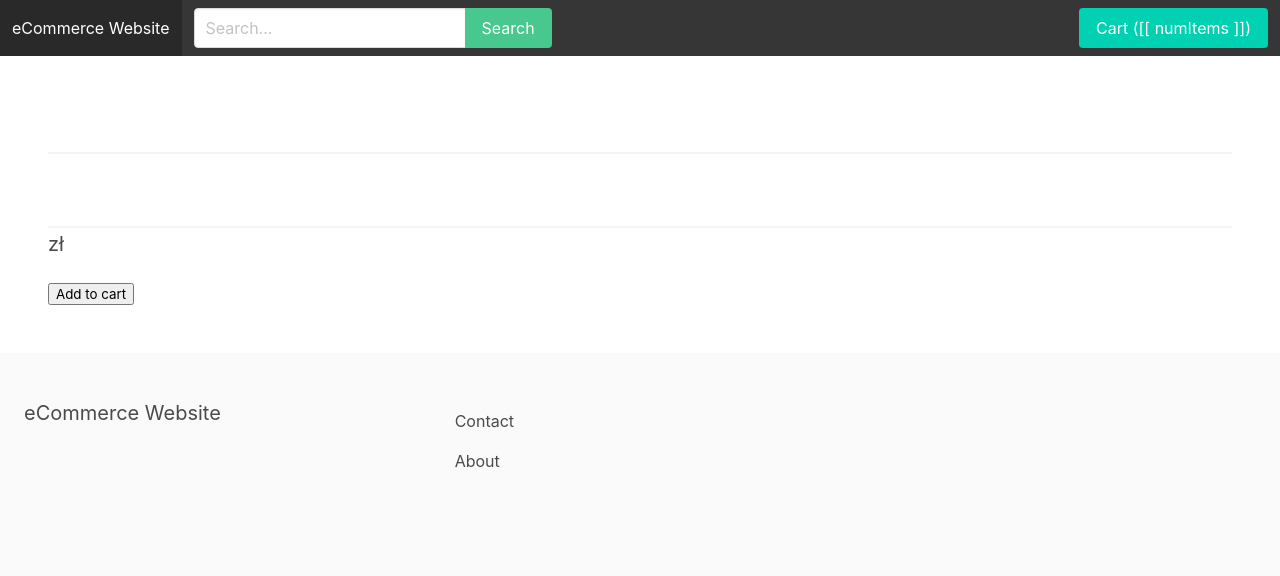
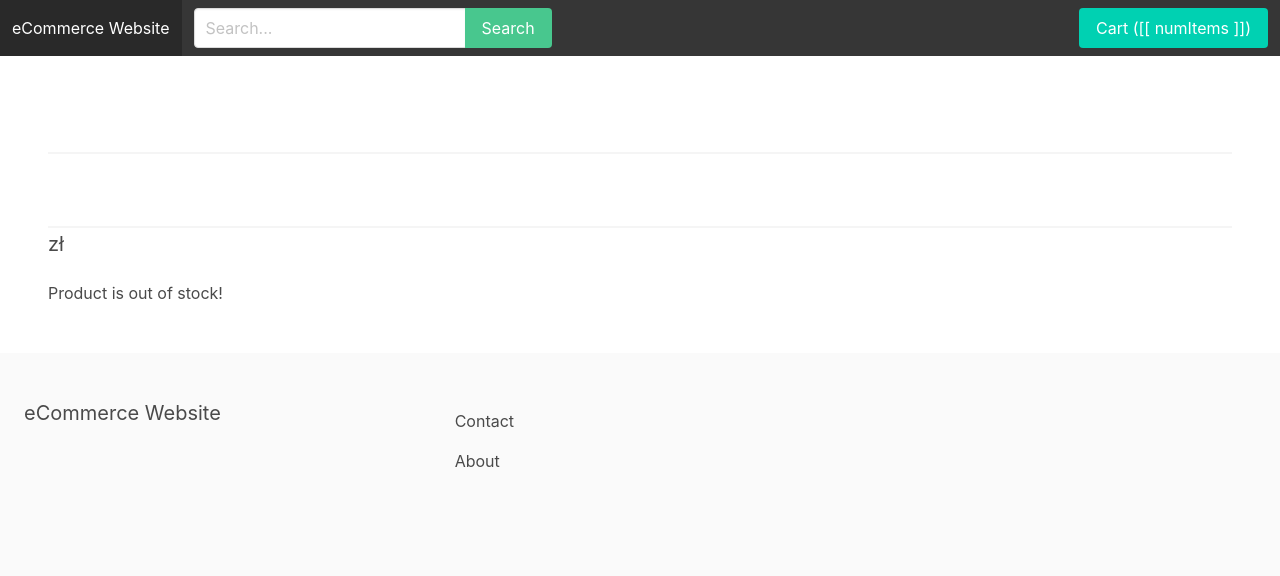
Before and after one commit to JakubKujawa/eCommerce-Website-Project, a Django app: template apps/store/templates/product_detail.html in a window 1280 px wide. Shown: the top 576 px of the page. Run offline with Django 4.2, Linux system fonts and the light colour scheme; the template is opened without the code that fills it, so the values that code supplies are empty; some libraries are stand-ins or nearby versions.

Commit message:
feat: Add a simple inventory system
Signed-off-by: CodePlayer <ZK_Jakub@proton.me>

```diff
--- a/apps/cart/cart.py
+++ b/apps/cart/cart.py
@@ -45,6 +45,12 @@ class Cart(object):
 
         self.save()
 
+    def has_product(self, product_id):
+        if str(product_id) in self.cart:
+            return True
+        else:
+            return False
+
     def remove(self, product_id):
         if product_id in self.cart:
             del self.cart[product_id]
--- a/apps/cart/views.py
+++ b/apps/cart/views.py
@@ -13,7 +13,7 @@ def cart_detail(request):
         url = f"/{product.category.slug}/{product.slug}/"
         b = f"{{'id': '{product.id}', 'title': '{product.title}', 'price': '{product.price}', " \
             f"'quantity': '{item['quantity']}', 'total_price': '{item['total_price']}', " \
-            f"'thumbnail': '{product.thumbnail.url}', 'url': '{url}'}}, "
+            f"'thumbnail': '{product.thumbnail.url}', 'url': '{url}', 'num_available': '{product.num_available}'}}, "
         productsstring = productsstring + b
 
     context = {
--- a/apps/cart/webhook.py
+++ b/apps/cart/webhook.py
@@ -31,4 +31,9 @@ def webhook(request):
         order.paid = True
         order.save()
 
+        for item in order.items.all():
+            product = item.product
+            product.num_available = product.num_available - item.quantity
+            product.save()
+
     return HttpResponse(status=200)
--- a/apps/store/models.py
+++ b/apps/store/models.py
@@ -28,6 +28,7 @@ class Product(models.Model):
     description = models.TextField(blank=True, null=True)
     price = models.FloatField()
     is_featured = models.BooleanField(default=False)
+    num_available = models.IntegerField(default=1)
 
     image = models.ImageField(upload_to='uploads/', blank=True, null=True)
     thumbnail = models.ImageField(upload_to='uploads/', blank=True, null=True)
--- a/apps/store/templates/product_detail.html
+++ b/apps/store/templates/product_detail.html
@@ -21,7 +21,15 @@
             <p>{{ product.description }}</p>
         {% endif %}
 
-        <button @click="addToCart({{ product.id }})">Add to cart</button>
+        {% if product.in_cart %}
+            <p>Already in cart!</p>
+        {% else %}
+            {% if product.num_available > 0 %}
+                <button @click="addToCart({{ product.id }})">Add to cart</button>
+            {% else %}
+                <p>Product is out of stock!</p>
+            {% endif %}
+        {% endif %}
 
         <article class="message is-success" v-if="showMessage">
             <div class="message-body">
```
Also changed, not shown: apps/cart/templates/cart.html (+10 -0 lines), apps/store/views.py (+8 -0 lines), apps/order/migrations/0014_alter_order_status.py (added), apps/order/migrations/0015_alter_order_status.py (added), apps/store/migrations/0010_product_num_available.py (added).
